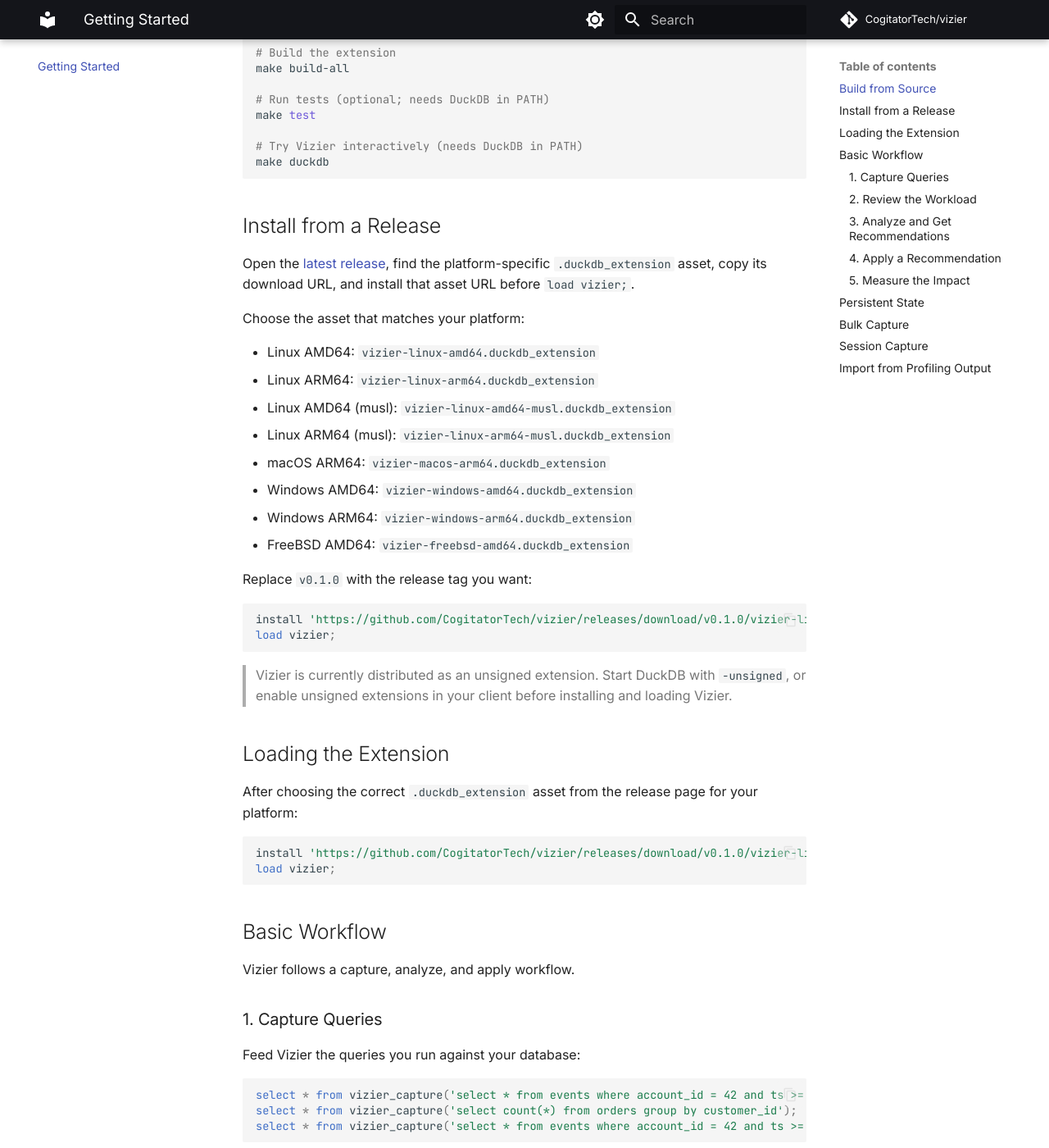
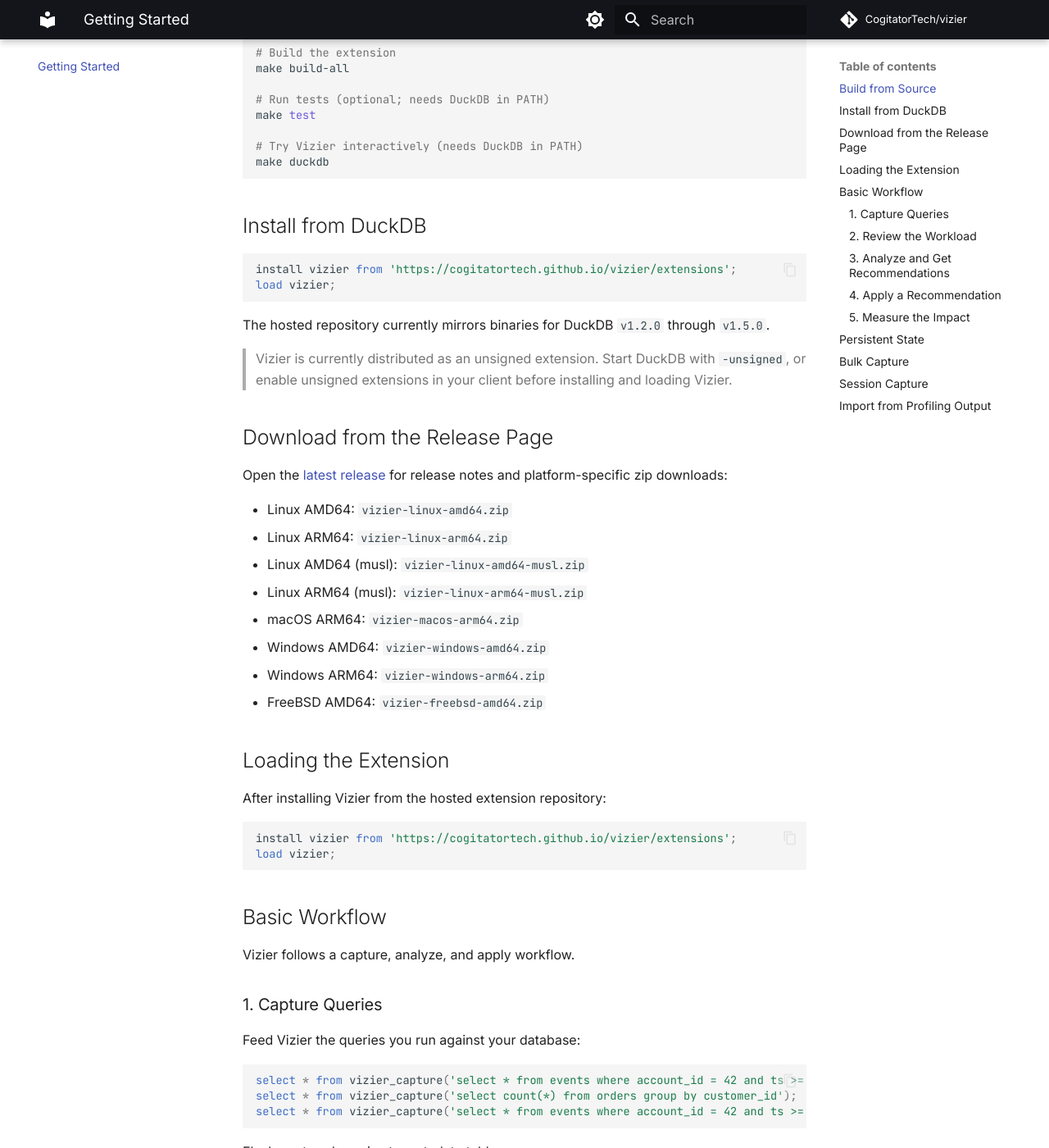
Before and after one commit to CogitatorTech/vizier, an MkDocs documentation site: the page built from docs/getting-started.md, in a window 1280 px wide and 1400 px high, scrolled down 333 px. Shown: the whole window at 82% size. Built offline with MkDocs 1.6.1 and Material for MkDocs 9.7.7, drawn with Linux system fonts in a browser that asks for light colours; comment, search, counter and statistics services are not loaded.

Commit message:
Set up custom extension repository (#2)

````diff
--- a/docs/getting-started.md
+++ b/docs/getting-started.md
@@ -18,37 +18,37 @@
 make duckdb
 ```
 
-## Install from a Release
-
-Open the [latest release](https://github.com/CogitatorTech/vizier/releases/latest), find the platform-specific `.duckdb_extension` asset, copy its download URL, and install that asset URL before `load vizier;`.
-
-Choose the asset that matches your platform:
-
-- Linux AMD64: `vizier-linux-amd64.duckdb_extension`
-- Linux ARM64: `vizier-linux-arm64.duckdb_extension`
-- Linux AMD64 (musl): `vizier-linux-amd64-musl.duckdb_extension`
-- Linux ARM64 (musl): `vizier-linux-arm64-musl.duckdb_extension`
-- macOS ARM64: `vizier-macos-arm64.duckdb_extension`
-- Windows AMD64: `vizier-windows-amd64.duckdb_extension`
-- Windows ARM64: `vizier-windows-arm64.duckdb_extension`
-- FreeBSD AMD64: `vizier-freebsd-amd64.duckdb_extension`
-
-Replace `v0.1.0` with the release tag you want:
+## Install from DuckDB
 
 ```sql
-install 'https://github.com/CogitatorTech/vizier/releases/download/v0.1.0/vizier-linux-amd64.duckdb_extension';
+install vizier from 'https://cogitatortech.github.io/vizier/extensions';
 load vizier;
 ```
+
+The hosted repository currently mirrors binaries for DuckDB `v1.2.0` through `v1.5.0`.
 
 > Vizier is currently distributed as an unsigned extension.
 > Start DuckDB with `-unsigned`, or enable unsigned extensions in your client before installing and loading Vizier.
 
+## Download from the Release Page
+
+Open the [latest release](https://github.com/CogitatorTech/vizier/releases/latest) for release notes and platform-specific zip downloads:
+
+- Linux AMD64: `vizier-linux-amd64.zip`
+- Linux ARM64: `vizier-linux-arm64.zip`
+- Linux AMD64 (musl): `vizier-linux-amd64-musl.zip`
+- Linux ARM64 (musl): `vizier-linux-arm64-musl.zip`
+- macOS ARM64: `vizier-macos-arm64.zip`
+- Windows AMD64: `vizier-windows-amd64.zip`
+- Windows ARM64: `vizier-windows-arm64.zip`
+- FreeBSD AMD64: `vizier-freebsd-amd64.zip`
+
 ## Loading the Extension
 
-After choosing the correct `.duckdb_extension` asset from the release page for your platform:
+After installing Vizier from the hosted extension repository:
 
 ```sql
-install 'https://github.com/CogitatorTech/vizier/releases/download/v0.1.0/vizier-linux-amd64.duckdb_extension';
+install vizier from 'https://cogitatortech.github.io/vizier/extensions';
 load vizier;
 ```
 
````
Also changed, not shown: README.md (+21 -17 lines), docs/examples.md (+2 -2 lines), docs/index.md (+4 -1 lines), 4 other files.
